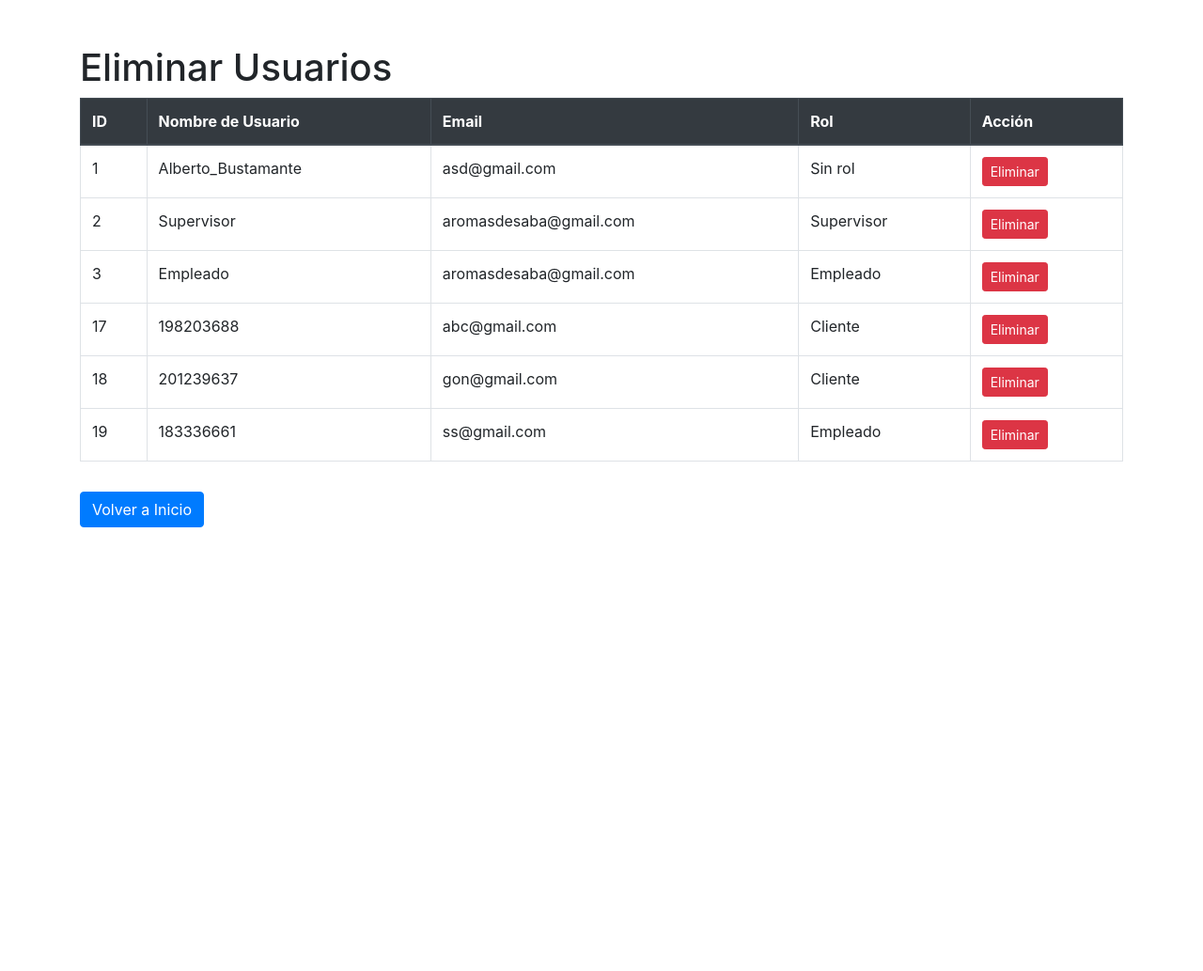
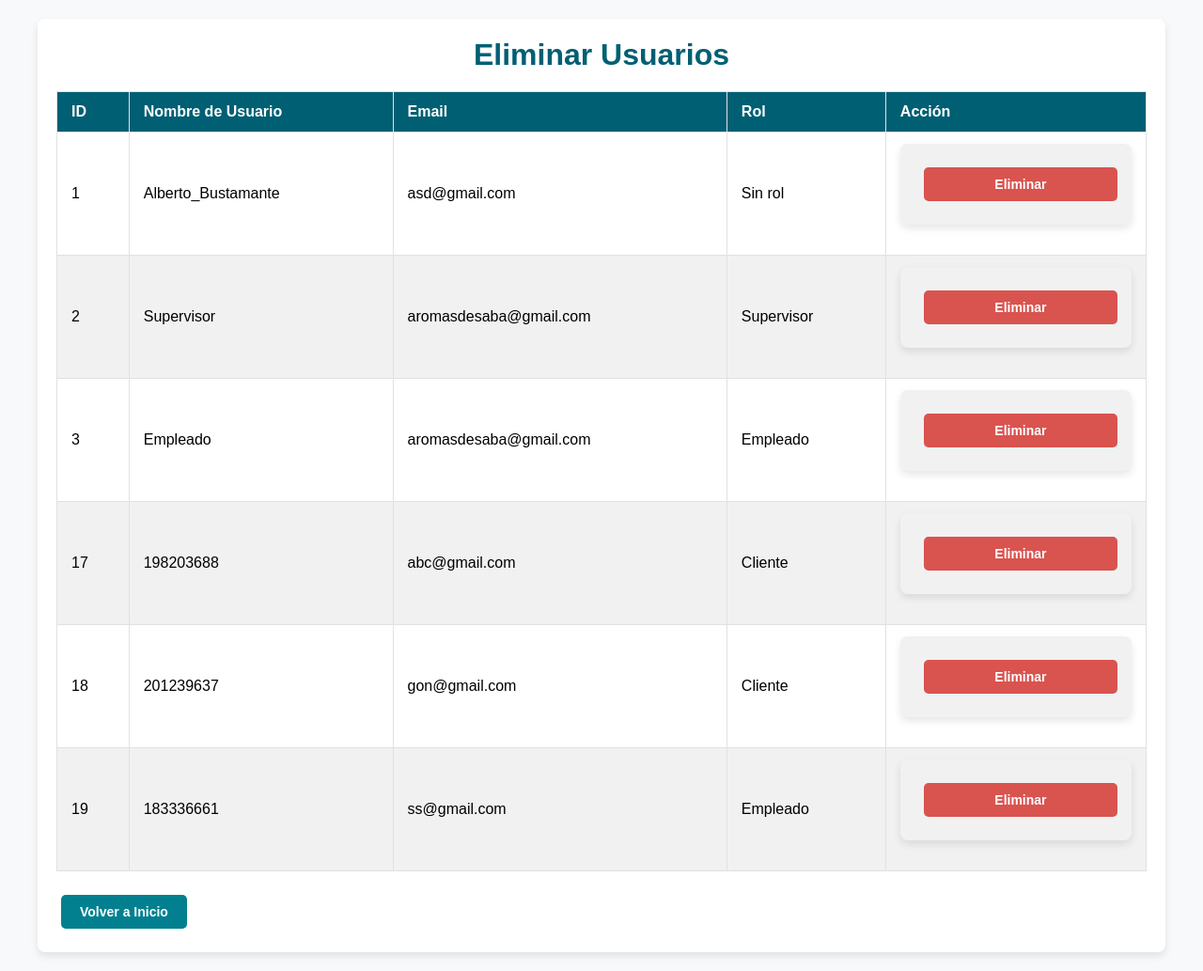
Before and after one commit to AdalParsifal/hotelpr, a Django app: page /del_user/ in a window 1280 px wide. Shown: the whole page at 94% size. Before the commit the page ends 561 px from the top, so only its background shows below. Run offline with Django 5.2, Linux system fonts and the light colour scheme; data comes from the database, SQL or seed files in the repository; some libraries are stand-ins or nearby versions.

Commit message:
estilos deluser y edituser

```diff
--- /dev/null
+++ b/hotelpacific/static/css/lista_u.css
@@ -0,0 +1,151 @@
+/* Reset de estilos */
+* {
+    box-sizing: border-box;
+    margin: 0;
+    padding: 0;
+    font-family: 'Arial', sans-serif;
+}
+
+body {
+    background-color: #f8f9fa; /* Fondo suave */
+    padding: 20px;
+}
+
+/* Contenedor principal */
+.container {
+    max-width: 1200px;
+    margin: 0 auto;
+    padding: 20px;
+    background-color: #ffffff; /* Fondo blanco para el contenedor */
+    border-radius: 8px; /* Bordes redondeados */
+    box-shadow: 0 4px 8px rgba(0, 0, 0, 0.1); /* Sombra para el contenedor */
+}
+
+/* Estilo del título principal */
+h1, h2 {
+    text-align: center;
+    color: #005f73; /* Azul oscuro */
+    margin-bottom: 20px;
+}
+
+/* Tabla de usuarios */
+.table {
+    width: 100%;
+    border-collapse: collapse;
+    margin-bottom: 20px;
+}
+
+.table th, .table td {
+    padding: 12px 15px;
+    border: 1px solid #dee2e6;
+    text-align: left;
+}
+
+.table thead {
+    background-color: #005f73; /* Azul oscuro */
+    color: #ffffff;
+}
+
+.table tbody tr:nth-child(even) {
+    background-color: #f1f1f1; /* Color alternativo para filas */
+}
+
+.table tbody tr:hover {
+    background-color: #e0e0e0; /* Color al pasar el mouse */
+}
+
+/* Botones de acción */
+.btn {
+    display: inline-block;
+    padding: 10px 20px;
+    margin: 5px;
+    font-size: 14px;
+    font-weight: bold;
+    text-align: center;
+    text-decoration: none;
+    border-radius: 5px;
+    transition: background-color 0.3s, box-shadow 0.3s;
+}
+
+.btn-primary {
+    background-color: #028090; /* Azul verdoso */
+    color: #ffffff;
+    border: none;
+}
+
+.btn-primary:hover {
+    background-color: #007f91; /* Azul más oscuro */
+    box-shadow: 0 4px 8px rgba(0, 0, 0, 0.2);
+}
+
+.btn-danger {
+    background-color: #d9534f; /* Rojo */
+    color: #ffffff;
+    border: none;
+}
+
+.btn-danger:hover {
+    background-color: #c9302c; /* Rojo más oscuro */
+    box-shadow: 0 4px 8px rgba(0, 0, 0, 0.2);
+}
+
+.btn-secondary {
+    background-color: #6c757d; /* Gris */
+    color: #ffffff;
+    border: none;
+}
+
+.btn-secondary:hover {
+    background-color: #5a6268; /* Gris más oscuro */
+    box-shadow: 0 4px 8px rgba(0, 0, 0, 0.2);
+}
+
+/* Formularios */
+form {
+    max-width: 600px;
+    margin: 0 auto 20px auto;
+    padding: 20px;
+    background-color: #f1f1f1;
+    border-radius: 8px;
+    box-shadow: 0 4px 8px rgba(0, 0, 0, 0.1);
+}
+
+form label {
+    display: block;
+    font-weight: bold;
+    margin-top: 10px;
+}
+
+form input, form select, form button {
+    width: 100%;
+    padding: 10px;
+    margin-top: 5px;
+    border: 1px solid #ccc;
+    border-radius: 5px;
+}
+
+form button {
+    margin-top: 20px;
+    background-color: #028090;
+    color: #fff;
+    border: none;
+    cursor: pointer;
+}
+
+form button:hover {
+    background-color: #007f91;
+}
+
+/* Mensajes de alerta */
+.alert {
+    padding: 15px;
+    margin-bottom: 20px;
+    border: 1px solid transparent;
+    border-radius: 4px;
+}
+
+.alert-success {
+    color: #155724;
+    background-color: #d4edda;
+    border-color: #c3e6cb;
+}
--- a/hotelpacific/templates/admin_menu.html
+++ b/hotelpacific/templates/admin_menu.html
@@ -13,7 +13,7 @@
         <li><a href="{% url 'del_user' %}">Eliminar Usuario</a></li>
         <li><a href="{% url 'edit_user' %}">Editar Usuario</a></li>
         <li><a href="#">Ver Reservas</a></li>
-        <li><a href="#">Cerrar Sesión</a></li>
+        <li><a href="{% url 'home' %}">Cerrar Sesión</a></li>
     </ul>
 
 </body>
--- a/hotelpacific/templates/del_user.html
+++ b/hotelpacific/templates/del_user.html
@@ -1,9 +1,10 @@
 <!DOCTYPE html>
 <html lang="es">
 <head>
+    {% load static %}
     <meta charset="UTF-8">
     <title>Eliminar Usuarios</title>
-    <link rel="stylesheet" href="https://stackpath.bootstrapcdn.com/bootstrap/4.5.2/css/bootstrap.min.css">
+    <link rel="stylesheet" href="{% static 'css/lista_u.css' %}">
 </head>
 <body>
     <div class="container mt-5">
--- a/hotelpacific/templates/edit_user.html
+++ b/hotelpacific/templates/edit_user.html
@@ -1,9 +1,10 @@
 <!DOCTYPE html>
 <html lang="es">
 <head>
+    {% load static %}
     <meta charset="UTF-8">
     <title>Editar Usuarios</title>
-    <link rel="stylesheet" href="https://stackpath.bootstrapcdn.com/bootstrap/4.5.2/css/bootstrap.min.css">
+    <link rel="stylesheet" href="{% static 'css/lista_u.css' %}">
 </head>
 <body>
     <div class="container mt-5">
```
